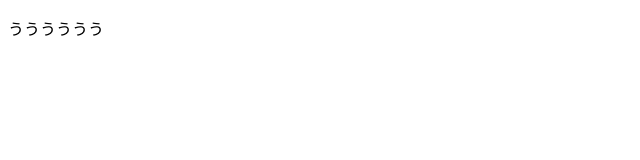
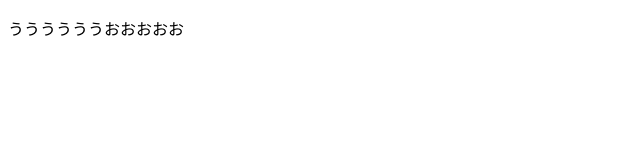
Before and after one commit to A-Tanaka1010/git-, a plain HTML site: page index.html in a window 1280 px wide. Shown: the whole page, without its empty margins (0-640 px from the left). Drawn offline with Linux system fonts and the light colour scheme.

Commit message:
２回目コミット

```diff
--- a/index.html
+++ b/index.html
@@ -1,7 +1,6 @@
 <!doctype html>
 <html>
     <body>
-        <p>うううううう</P>
-
+        <p>ううううううおおおおお</P>
         </body>
 <html>
```
